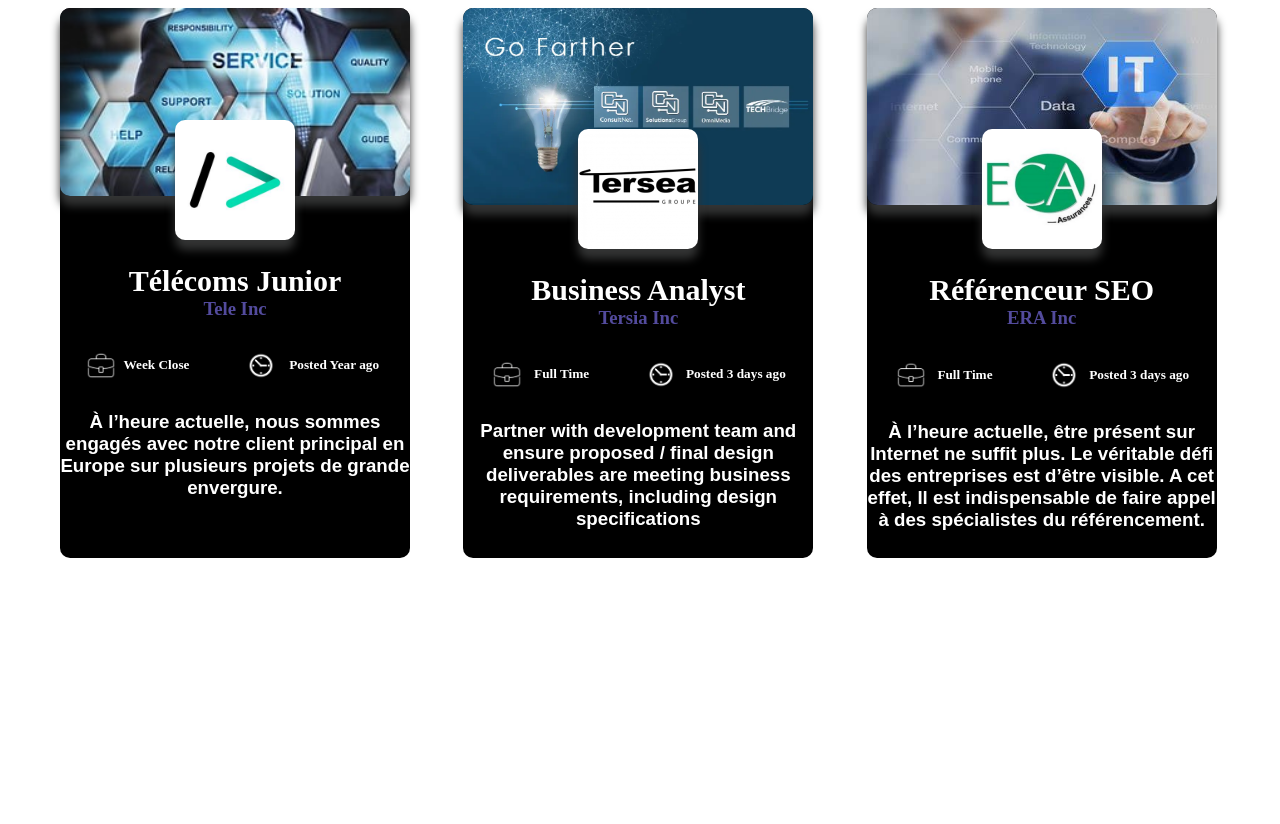
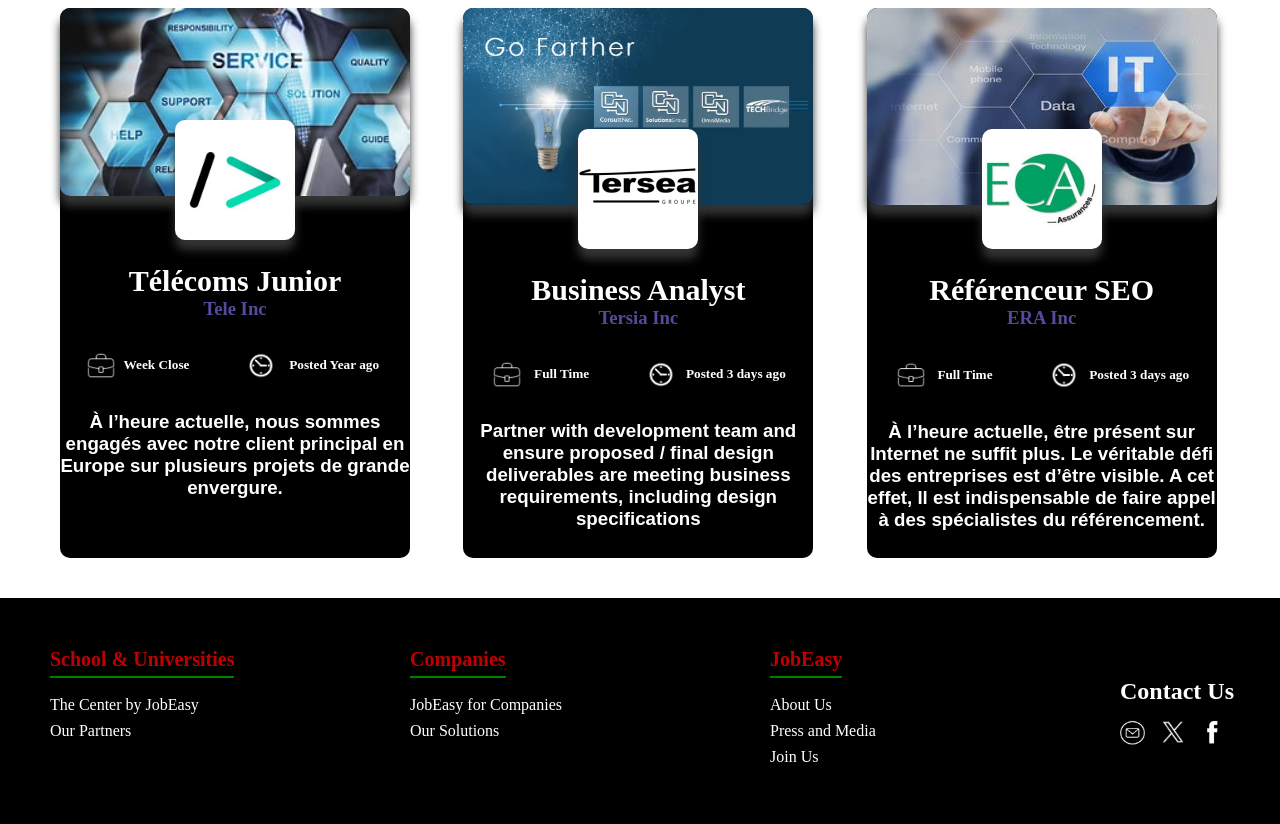
Before and after one commit to khaoula-benrhebra/Brief-3, a plain HTML site: page pages/job.html in a window 1280 px wide. Shown: the part 1286-2110 px from the top of the page. Before the commit the page ends 1844 px from the top, so only its background shows below. Drawn offline with Linux system fonts and the light colour scheme.

Commit message:
All Done

```diff
--- a/assets/style/stylesjob.css
+++ b/assets/style/stylesjob.css
@@ -219,3 +219,134 @@ header {
         align-items: center;
     }
 }
+
+.case1:hover,
+.case2:hover,
+.case3:hover,
+.case4:hover,
+.case5:hover,
+.case6:hover,
+.case7:hover,
+.case8:hover,
+.case9:hover{
+    transform: translateY(-10px);
+    box-shadow: 0 8px 16px rgba(0, 0, 0, 0.2);
+}
+
+footer {
+    background-color: #000;
+    padding: 40px 20px;
+    margin-top: 40px;
+}
+
+.footer-container {
+    display: flex;
+    justify-content: space-between;
+    max-width: 1200px;
+    margin: 0 auto;
+    flex-wrap: wrap;
+}
+
+.property {
+    flex: 1;
+    margin: 10px;
+    min-width: 200px;
+}
+
+.property h2 {
+    color: #c00000;
+    font-size: 20px;
+    margin-bottom: 10px;
+    border-bottom: 2px solid green;
+    display: inline-block;
+    padding-bottom: 5px;
+}
+
+.property ul {
+    list-style: none;
+}
+
+.property ul li {
+    margin: 8px 0;
+}
+
+.property ul li a {
+    color: #fff;
+    text-decoration: none;
+}
+
+.property ul li a:hover {
+    text-decoration: underline;
+}
+
+.contact-us{
+    position: relative;
+    top: 40px;
+}
+
+.contact-us h2 {
+    margin-bottom: 15px;
+    color: white;
+}
+
+.social-icons {
+    display: flex;
+    list-style: none;
+}
+
+.social-icons li {
+    margin-right: 15px;
+}
+
+.social-icons li a img {
+    width: 25px;
+    height: 25px;
+}
+
+
+@media (max-width: 768px) {
+
+    #container{
+       margin-left: 200px;
+       width: 300px;
+
+    }
+
+    header{
+        display: grid;
+
+
+    }
+
+    .menu-content{
+        width: 600px;
+    }
+
+    .menu{
+        margin-right: 40px;
+    }
+
+    .case-content{
+        display: grid;
+        grid-template-columns: auto  auto;
+        width: 400px;
+    }
+
+    .case2{
+        margin-right: 450px;
+    }
+
+    .nav-links{
+        width: 100%;
+    }
+
+    .footer-container {
+        flex-direction: column;
+        align-items: center;
+    }
+
+    .property {
+        text-align: center;
+        margin: 20px 0;
+    }
+}
--- a/pages/job.html
+++ b/pages/job.html
@@ -3,8 +3,7 @@
     <head>
         <meta charset="UTF-8">
         <meta name="viewport" content="width=device-width, initial-scale=1.0">
-        <meta name="description" content="This is an example of a
-meta description. This will often show up in search results.">
+        <meta name="Jope tech" content="EnJoy our website to descover all the job in IT domain and i'm sure you will find what you looking for.">
         <title>Job page</title>
         <link rel="stylesheet" href="/assets/style/stylesjob.css">
     </head>
@@ -238,6 +237,38 @@ meta description. This will often show up in search results.">
         </section>
 
         <footer>
+            <div class="footer-container">
+                <div class="property">
+                    <h2>School & Universities</h2>
+                    <ul>
+                        <li><a href="#">The Center by JobEasy</a></li>
+                        <li><a href="#">Our Partners</a></li>
+                    </ul>
+                </div>
+                <div class="property">
+                    <h2>Companies</h2>
+                    <ul>
+                        <li><a href="#">JobEasy for Companies</a></li>
+                        <li><a href="#">Our Solutions</a></li>
+                    </ul>
+                </div>
+                <div class="property">
+                    <h2>JobEasy</h2>
+                    <ul>
+                        <li><a href="#">About Us</a></li>
+                        <li><a href="#">Press and Media</a></li>
+                        <li><a href="#">Join Us</a></li>
+                    </ul>
+                </div>
+                <div class="contact-us">
+                    <h2>Contact Us</h2>
+                    <ul class="social-icons">
+                        <li><a href="#"><img src="/assets/images/email.png" alt="Mail"></a></li>
+                        <li><a href="#"><img src="/assets/images/x.png" alt="X"></a></li>
+                        <li><a href="#"><img src="/assets/images/fb.png" alt="Facebook"></a></li>
+                    </ul>
+                </div>
+            </div>
         </footer>
 
     </body>
```
Also changed, not shown: assets/images/email.png (renamed from assets/images/download-removebg-preview.png), assets/images/fb.png (renamed from assets/images/OIP-removebg-preview.png), assets/images/x.png (renamed from assets/images/OIP__1_-removebg-preview.png).
